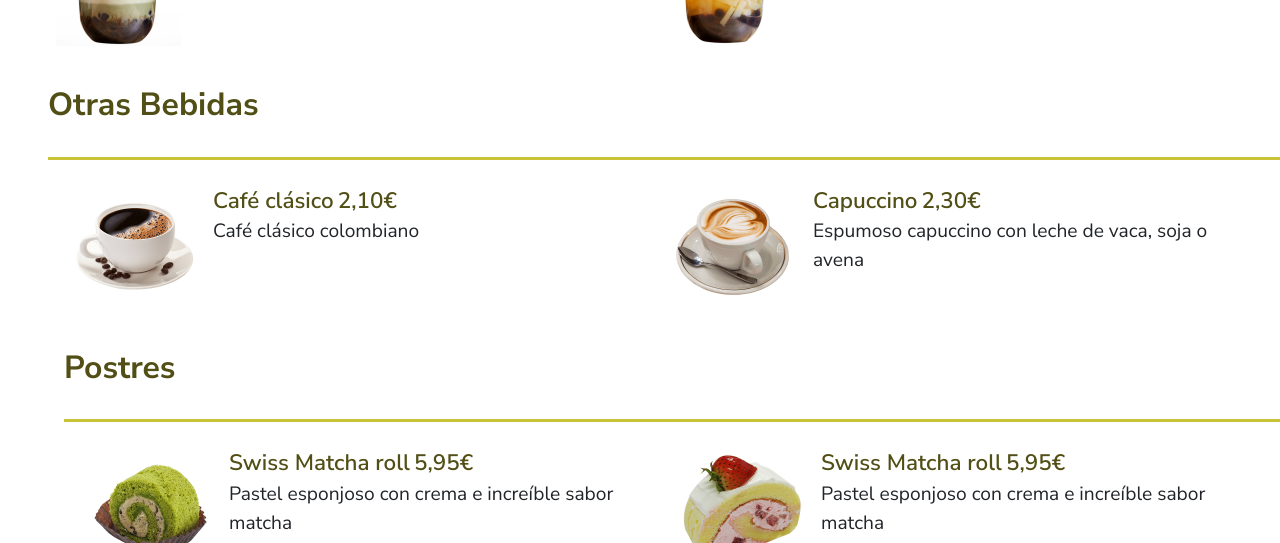
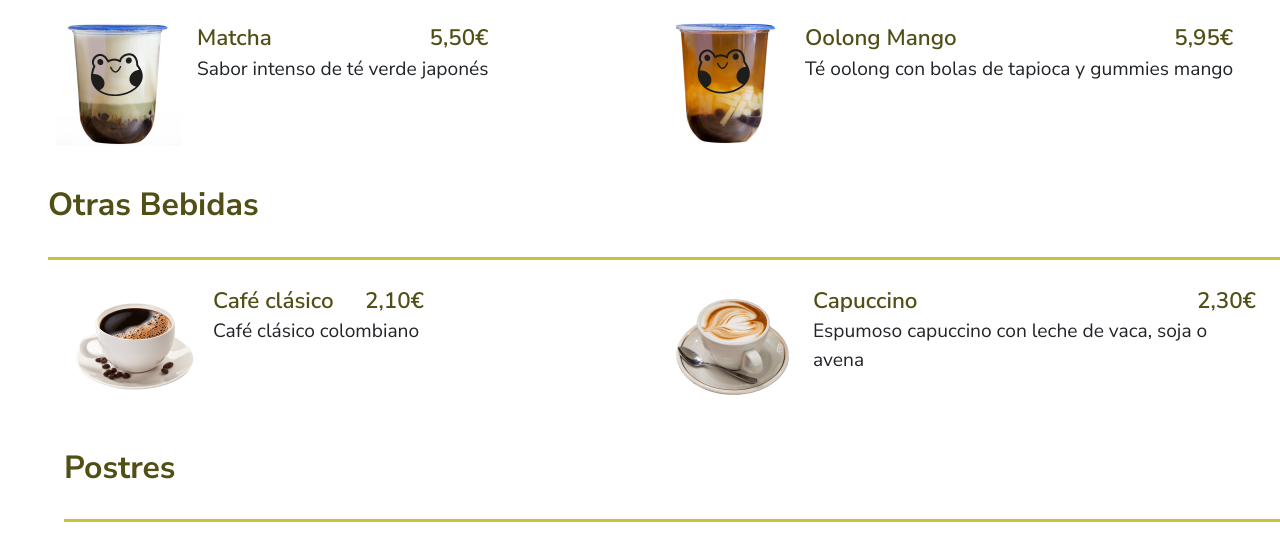
Before and after one commit to pylxi/kero_tea_coderhouse, a website: page views/carta.html in a window 1280 px wide. Shown: the part 681-1224 px from the top of the page. Drawn offline with nearby package versions, Linux system fonts and the light colour scheme.

Commit message:
ajuste menu precio

```diff
--- a/scss/_fuentes.scss
+++ b/scss/_fuentes.scss
@@ -41,7 +41,7 @@ p{
 //ESTILO SECCIONES DE CONTENIDO
 
 @mixin page-title{
-	font-size: 4rem;
+	font-size: 3.5rem;
 	font-weight: map-get($font-weights,"black");
 
 }
--- a/scss/_menu.scss
+++ b/scss/_menu.scss
@@ -32,13 +32,28 @@
 	display: flex;
 }
 
+
 .menu-item-img{
 	@include small-item;
+}
+
+.menu-item-heading{
+	display: flex;
+	justify-content: space-between;
+
 }
 
 .menu-item-name{
 	@include section-title;
 	 color: map-get($color,terciary);
+	 margin-right: 1.4em;
+
+}
+
+.menu-item-price{
+	@include section-title;
+	 color: map-get($color,terciary);
+
 }
 
 .menu-item-text{
--- a/views/carta.html
+++ b/views/carta.html
@@ -3,7 +3,7 @@
 <head>
 	<meta charset="UTF-8">
 	<meta name="viewport" content="width=device-width, initial-scale=1.0">
-	<title>Kero Tea</title>
+	<title>Nuestra Carta</title>
 
 	<!-- SEO -->
  	<meta name="description" content="Menu de Bubble Tea y dulces asiáticos">
@@ -59,7 +59,7 @@
 	<div class="container-fullwidth">
 		<div class="menu">
 			<div class="menu-title">
-				<title class="menu-title">Nuestra Carta</title>
+				<div class="menu-title">Nuestra Carta</div>
 			</div>
 
 			<h2 class="menu-group-heading"> Bubble Tea</h2>
@@ -69,9 +69,10 @@
 					<div class="menu-item-text">
 						<div class="menu-item-heading">
 							<span class="menu-item-name">Classic</span>
-							<span class="menu-item-name">4,95€</span>
-							<p>Con azúcar moreno y bolas de tapicoca</p>
+							<span class="menu-item-price">4,95€</span>
+
 						</div>
+						<p>Con azúcar moreno y bolas de tapicoca</p>
 					</div>
 
 
@@ -87,9 +88,11 @@
 					<div class="menu-item-text">
 						<div class="menu-item-heading">
 							<span class="menu-item-name">Matcha</span>
-							<span class="menu-item-name">5,50€</span>
-							<p>Sabor intenso de té verde japonés</p>
+							<span class="menu-item-price">5,50€</span>
 						</div>
+
+						<p>Sabor intenso de té verde japonés</p>
+
 					</div>
 				</div>
 
@@ -98,9 +101,11 @@
 					<div class="menu-item-text">
 						<div class="menu-item-heading">
 							<span class="menu-item-name">Oolong Mango</span>
-							<span class="menu-item-name">5,95€</span>
-							<p>Té oolong con bolas de tapioca y gummies mango</p>
+							<span class="menu-item-price">5,95€</span>
+
 						</div>
+
+						<p>Té oolong con bolas de tapioca y gummies mango</p>
 					</div>
 				</div>
 
@@ -114,9 +119,11 @@
 					<div class="menu-item-text">
 						<div class="menu-item-heading">
 							<span class="menu-item-name">Café clásico</span>
-							<span class="menu-item-name">2,10€</span>
-							<p>Café clásico colombiano</p>
+							<span class="menu-item-price">2,10€</span>
+
 						</div>
+
+						<p>Café clásico colombiano</p>
 					</div>
 				</div>
 
@@ -125,9 +132,10 @@
 					<div class="menu-item-text">
 						<div class="menu-item-heading">
 							<span class="menu-item-name">Capuccino</span>
-							<span class="menu-item-name">2,30€</span>
-							<p>Espumoso capuccino con leche de vaca, soja o avena</p>
+							<span class="menu-item-price">2,30€</span>
+
 						</div>
+						<p>Espumoso capuccino con leche de vaca, soja o avena</p>
 					</div>
 				</div>
 
@@ -142,9 +150,10 @@
 					<div class="menu-item-text">
 						<div class="menu-item-heading">
 							<span class="menu-item-name">Swiss Matcha roll</span>
-							<span class="menu-item-name">5,95€</span>
-							<p>Pastel esponjoso con crema e increíble sabor matcha</p>
+							<span class="menu-item-price">5,95€</span>
+
 						</div>
+						<p>Pastel esponjoso con crema e increíble sabor matcha</p>
 					</div>
 				</div>
 
@@ -153,9 +162,10 @@
 					<div class="menu-item-text">
 						<div class="menu-item-heading">
 							<span class="menu-item-name">Swiss Matcha roll</span>
-							<span class="menu-item-name">5,95€</span>
-							<p>Pastel esponjoso con crema e increíble sabor matcha</p>
+							<span class="menu-item-price">5,95€</span>
+
 						</div>
+						<p>Pastel esponjoso con crema e increíble sabor matcha</p>
 					</div>
 				</div>
 
```
Also changed, not shown: css/style.css.
